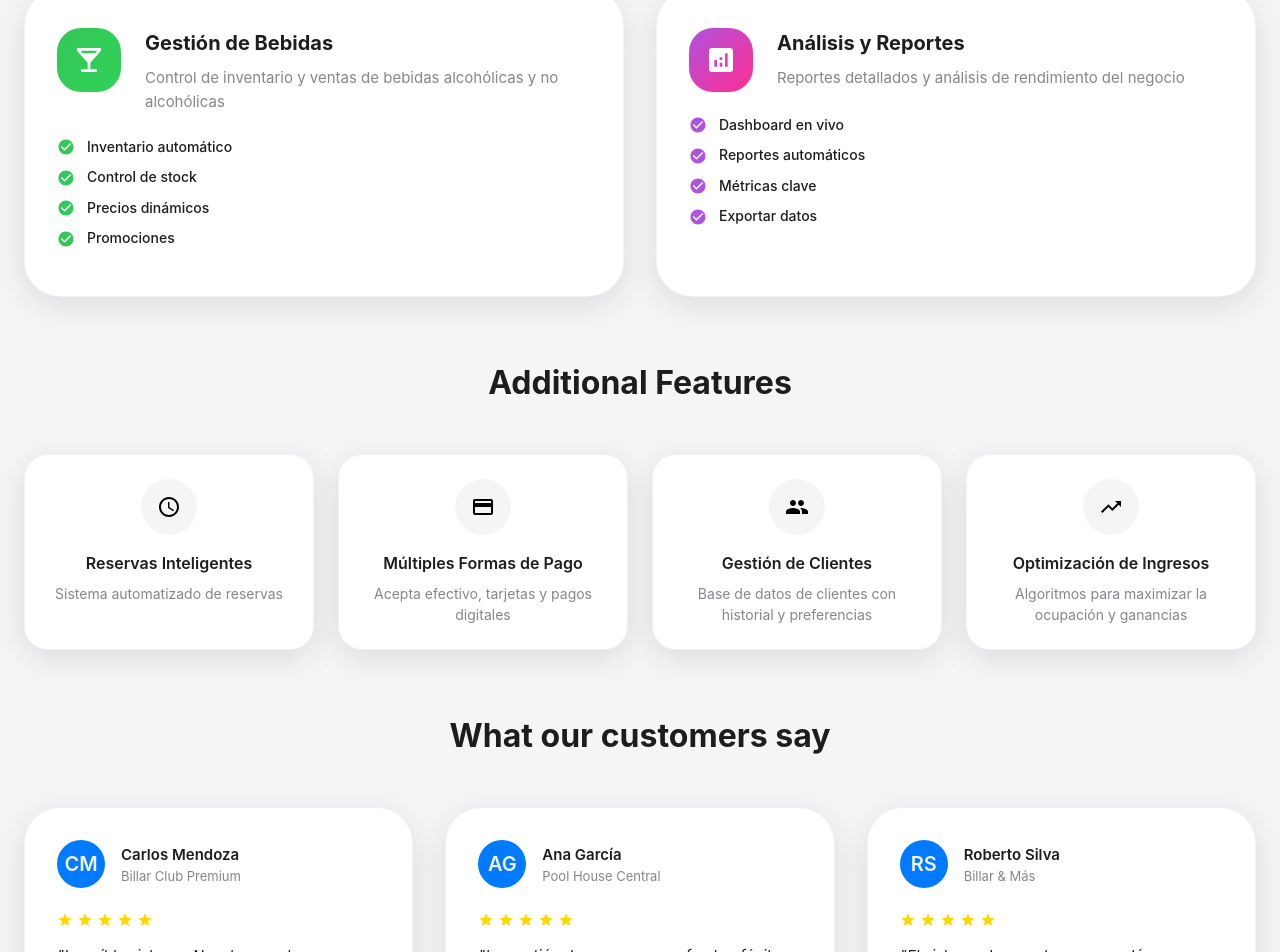
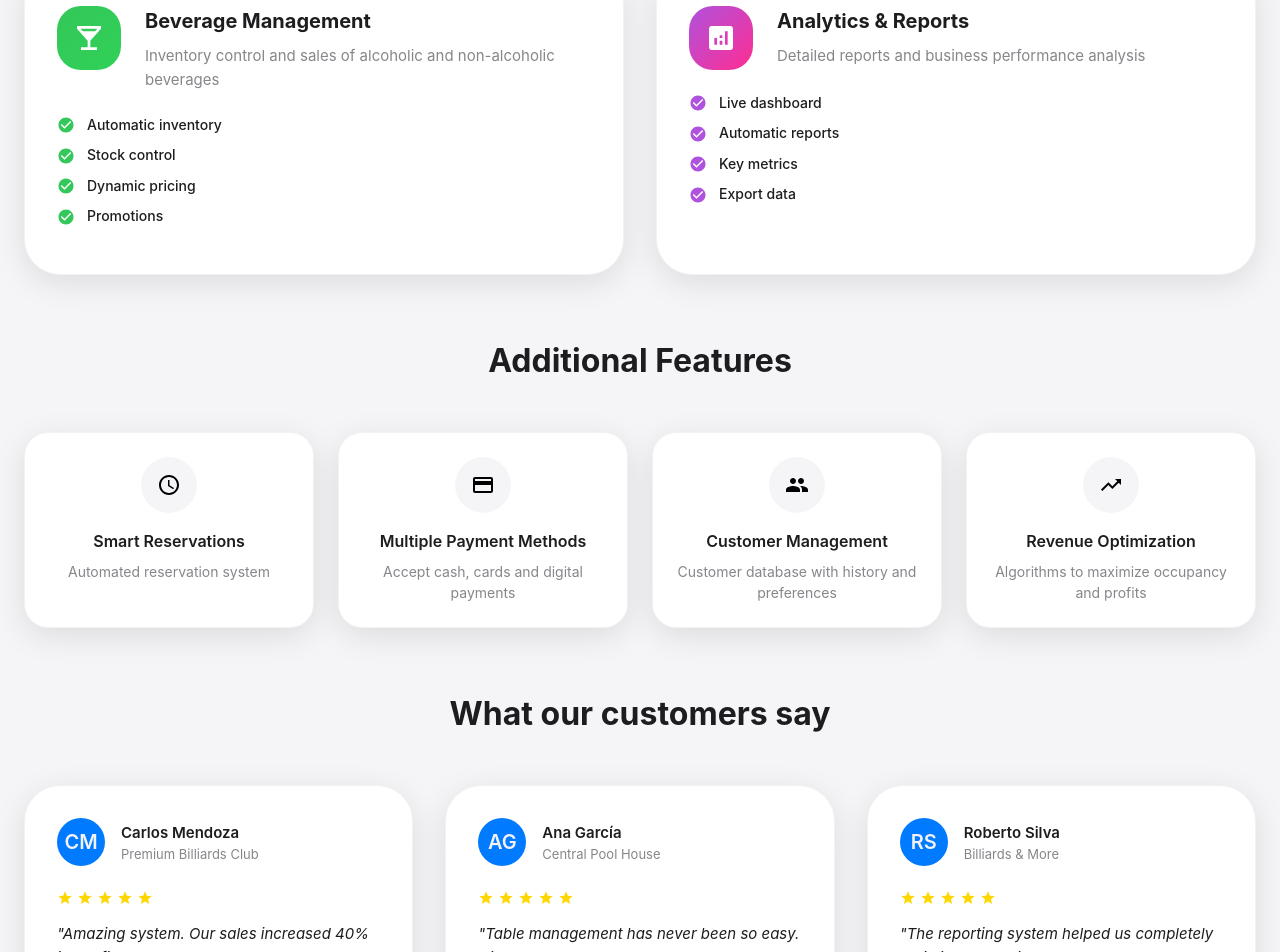
Before and after one commit to OscarZarcoG/frontend_billar, a Next.js app: page / in a window 1280 px wide. Shown: the part 1419-2371 px from the top of the page. Built offline with nearby package versions, Linux system fonts and the light colour scheme; no server answers.

Commit message:
feat(i18n): add translation support for services and testimonials
- Implement translation functions for services and testimonials data
- Update components to use translated data
- Add new translation keys in en.json and es.json
- Deprecate legacy non-translated exports

```diff
--- a/src/components/landing/Footer.tsx
+++ b/src/components/landing/Footer.tsx
@@ -36,9 +36,7 @@ export default function Footer() {
       }}
     >
       <Container maxWidth={getContainerMaxWidth() as 'xs' | 'sm' | 'md' | 'lg' | 'xl' | false}>
-        {/* Main Footer Content */}
         <Grid container spacing={6} sx={{ mb: 6 }}>
-          {/* Company Info */}
           <Grid size={{ xs: 12, lg: 6 }}>
             <Box sx={{ mb: 4 }}>
               <Box sx={{ display: 'flex', alignItems: 'center', gap: 2, mb: 3 }}>
@@ -79,7 +77,6 @@ export default function Footer() {
                 {t('footer.description')}
               </Typography>
 
-              {/* Contact Info */}
               <Stack spacing={2}>
                 <Box component="div" sx={{ display: 'flex', alignItems: 'center', gap: 2 }}>
                   <Typography
--- a/src/components/landing/ServicesSection.tsx
+++ b/src/components/landing/ServicesSection.tsx
@@ -17,14 +17,20 @@ import {
   Star,
   PlayCircleOutline,
 } from '@mui/icons-material';
-import { mainServices, additionalFeatures } from 'constants/landing/services';
-import { testimonials } from 'constants/landing/testimonials';
+import { getMainServices, getAdditionalFeatures } from 'constants/landing/services';
+import { getTestimonials } from 'constants/landing/testimonials';
 import { colors, getSectionPadding, getContainerMaxWidth } from 'utils/landing/styles';
 import { getCardHoverStyles } from 'utils/landing/animations';
 import { useTranslation } from '../../hooks/language/useTranslation';
 
 export default function ServicesSection() {
   const { t } = useTranslation();
+
+  // Get translated data
+  const mainServices = getMainServices(t);
+  const additionalFeatures = getAdditionalFeatures(t);
+  const testimonials = getTestimonials(t);
+
   return (
     <Box sx={{ ...getSectionPadding(), backgroundColor: colors.background }}>
       <Container maxWidth={getContainerMaxWidth() as 'xs' | 'sm' | 'md' | 'lg' | 'xl' | false}>
--- a/src/constants/landing/footer.ts
+++ b/src/constants/landing/footer.ts
@@ -34,10 +34,10 @@ export const supportLinks = [
 ];
 
 export const legalLinks = [
-  { label: 'footer.legal_links.terms_of_service', href: '/terms-of-service' },
-  { label: 'footer.legal_links.privacy_policy', href: '/privacy-policy' },
-  { label: 'footer.legal_links.cookie_policy', href: '/cookie-policy' },
-  { label: 'footer.legal_links.gdpr', href: '/gdpr' },
+  { label: 'footer.legal_links.terms_of_service', href: '/landing/terms-of-service' },
+  { label: 'footer.legal_links.privacy_policy', href: '/landing/privacy-policy' },
+  { label: 'footer.legal_links.cookie_policy', href: '/landing/cookie-policy' },
+  { label: 'footer.legal_links.gdpr', href: '/landing/gdpr' },
 ];
 
 export const socialLinks = [
--- a/src/constants/landing/services.ts
+++ b/src/constants/landing/services.ts
@@ -9,6 +9,86 @@ import {
   TrendingUp,
 } from '@mui/icons-material';
 
+export const getMainServices = (t: (key: string) => string) => [
+  {
+    icon: TableBar,
+    title: t('services.main_services.table_management.title'),
+    description: t('services.main_services.table_management.description'),
+    features: [
+      t('services.main_services.table_management.features.0'),
+      t('services.main_services.table_management.features.1'),
+      t('services.main_services.table_management.features.2'),
+      t('services.main_services.table_management.features.3')
+    ],
+    color: '#007AFF',
+    gradient: 'linear-gradient(135deg, #007AFF 0%, #5AC8FA 100%)',
+  },
+  {
+    icon: Restaurant,
+    title: t('services.main_services.food_management.title'),
+    description: t('services.main_services.food_management.description'),
+    features: [
+      t('services.main_services.food_management.features.0'),
+      t('services.main_services.food_management.features.1'),
+      t('services.main_services.food_management.features.2'),
+      t('services.main_services.food_management.features.3')
+    ],
+    color: '#FF9500',
+    gradient: 'linear-gradient(135deg, #FF9500 0%, #FFCC02 100%)',
+  },
+  {
+    icon: LocalBar,
+    title: t('services.main_services.drinks_management.title'),
+    description: t('services.main_services.drinks_management.description'),
+    features: [
+      t('services.main_services.drinks_management.features.0'),
+      t('services.main_services.drinks_management.features.1'),
+      t('services.main_services.drinks_management.features.2'),
+      t('services.main_services.drinks_management.features.3')
+    ],
+    color: '#34C759',
+    gradient: 'linear-gradient(135deg, #34C759 0%, #30D158 100%)',
+  },
+  {
+    icon: Analytics,
+    title: t('services.main_services.analytics.title'),
+    description: t('services.main_services.analytics.description'),
+    features: [
+      t('services.main_services.analytics.features.0'),
+      t('services.main_services.analytics.features.1'),
+      t('services.main_services.analytics.features.2'),
+      t('services.main_services.analytics.features.3')
+    ],
+    color: '#AF52DE',
+    gradient: 'linear-gradient(135deg, #AF52DE 0%, #FF2D92 100%)',
+  },
+];
+
+// Function to get additional features with translations
+export const getAdditionalFeatures = (t: (key: string) => string) => [
+  {
+    icon: Schedule,
+    title: t('services.additional_features.smart_reservations.title'),
+    description: t('services.additional_features.smart_reservations.description'),
+  },
+  {
+    icon: Payment,
+    title: t('services.additional_features.multiple_payments.title'),
+    description: t('services.additional_features.multiple_payments.description'),
+  },
+  {
+    icon: Group,
+    title: t('services.additional_features.customer_management.title'),
+    description: t('services.additional_features.customer_management.description'),
+  },
+  {
+    icon: TrendingUp,
+    title: t('services.additional_features.revenue_optimization.title'),
+    description: t('services.additional_features.revenue_optimization.description'),
+  },
+];
+
+// Legacy exports for backward compatibility (deprecated)
 export const mainServices = [
   {
     icon: TableBar,
--- a/src/constants/landing/testimonials.ts
+++ b/src/constants/landing/testimonials.ts
@@ -1,3 +1,29 @@
+// Function to get testimonials with translations
+export const getTestimonials = (t: (key: string) => string) => [
+  {
+    name: t('services.testimonials.carlos_mendoza.name'),
+    business: t('services.testimonials.carlos_mendoza.business'),
+    rating: 5,
+    comment: t('services.testimonials.carlos_mendoza.comment'),
+    avatar: 'CM',
+  },
+  {
+    name: t('services.testimonials.ana_garcia.name'),
+    business: t('services.testimonials.ana_garcia.business'),
+    rating: 5,
+    comment: t('services.testimonials.ana_garcia.comment'),
+    avatar: 'AG',
+  },
+  {
+    name: t('services.testimonials.roberto_silva.name'),
+    business: t('services.testimonials.roberto_silva.business'),
+    rating: 5,
+    comment: t('services.testimonials.roberto_silva.comment'),
+    avatar: 'RS',
+  },
+];
+
+// Legacy export for backward compatibility (deprecated)
 export const testimonials = [
   {
     name: 'Carlos Mendoza',
--- a/src/language/en.json
+++ b/src/language/en.json
@@ -168,7 +168,64 @@
     "cta_title": "Ready to transform your business?",
     "cta_subtitle": "Join hundreds of pool halls that have already optimized their operations",
     "cta_primary": "Start Free Trial",
-    "cta_secondary": "Request Demo"
+    "cta_secondary": "Request Demo",
+    "main_services": {
+      "table_management": {
+        "title": "Table Management",
+        "description": "Complete control of all pool table status in real time",
+        "features": ["Real-time status", "Automatic reservations", "Usage history", "Customizable rates"]
+      },
+      "food_management": {
+        "title": "Food Management",
+        "description": "Complete system for managing food and snack orders",
+        "features": ["Digital menu", "Table orders", "Inventory control", "Sales reports"]
+      },
+      "drinks_management": {
+        "title": "Beverage Management",
+        "description": "Inventory control and sales of alcoholic and non-alcoholic beverages",
+        "features": ["Automatic inventory", "Stock control", "Dynamic pricing", "Promotions"]
+      },
+      "analytics": {
+        "title": "Analytics & Reports",
+        "description": "Detailed reports and business performance analysis",
+        "features": ["Live dashboard", "Automatic reports", "Key metrics", "Export data"]
+      }
+    },
+    "additional_features": {
+      "smart_reservations": {
+        "title": "Smart Reservations",
+        "description": "Automated reservation system"
+      },
+      "multiple_payments": {
+        "title": "Multiple Payment Methods",
+        "description": "Accept cash, cards and digital payments"
+      },
+      "customer_management": {
+        "title": "Customer Management",
+        "description": "Customer database with history and preferences"
+      },
+      "revenue_optimization": {
+        "title": "Revenue Optimization",
+        "description": "Algorithms to maximize occupancy and profits"
+      }
+    },
+    "testimonials": {
+      "carlos_mendoza": {
+        "name": "Carlos Mendoza",
+        "business": "Premium Billiards Club",
+        "comment": "Amazing system. Our sales increased 40% in the first month."
+      },
+      "ana_garcia": {
+        "name": "Ana García",
+        "business": "Central Pool House",
+        "comment": "Table management has never been so easy. Highly recommended."
+      },
+      "roberto_silva": {
+        "name": "Roberto Silva",
+        "business": "Billiards & More",
+        "comment": "The reporting system helped us completely optimize the business."
+      }
+    }
   },
   "footer": {
     "description": "The comprehensive platform for modern pool hall management. Optimize operations, maximize profits and provide the best experience to your customers.",
--- a/src/language/es.json
+++ b/src/language/es.json
@@ -213,7 +213,64 @@
     "cta_title": "¿Listo para transformar tu negocio?",
     "cta_subtitle": "Únete a cientos de salones que ya optimizaron sus operaciones",
     "cta_primary": "Comenzar Prueba Gratuita",
-    "cta_secondary": "Solicitar Demo"
+    "cta_secondary": "Solicitar Demo",
+    "main_services": {
+      "table_management": {
+        "title": "Gestión de Mesas",
+        "description": "Control completo del estado de todas las mesas de billar en tiempo real",
+        "features": ["Estado en tiempo real", "Reservas automáticas", "Historial de uso", "Tarifas personalizables"]
+      },
+      "food_management": {
+        "title": "Gestión de Alimentos",
+        "description": "Sistema completo para el manejo de pedidos de comida y snacks",
+        "features": ["Menú digital", "Pedidos por mesa", "Control de inventario", "Reportes de ventas"]
+      },
+      "drinks_management": {
+        "title": "Gestión de Bebidas",
+        "description": "Control de inventario y ventas de bebidas alcohólicas y no alcohólicas",
+        "features": ["Inventario automático", "Control de stock", "Precios dinámicos", "Promociones"]
+      },
+      "analytics": {
+        "title": "Análisis y Reportes",
+        "description": "Reportes detallados y análisis de rendimiento del negocio",
+        "features": ["Dashboard en vivo", "Reportes automáticos", "Métricas clave", "Exportar datos"]
+      }
+    },
+    "additional_features": {
+      "smart_reservations": {
+        "title": "Reservas Inteligentes",
+        "description": "Sistema automatizado de reservas"
+      },
+      "multiple_payments": {
+        "title": "Múltiples Formas de Pago",
+        "description": "Acepta efectivo, tarjetas y pagos digitales"
+      },
+      "customer_management": {
+        "title": "Gestión de Clientes",
+        "description": "Base de datos de clientes con historial y preferencias"
+      },
+      "revenue_optimization": {
+        "title": "Optimización de Ingresos",
+        "description": "Algoritmos para maximizar la ocupación y ganancias"
+      }
+    },
+    "testimonials": {
+      "carlos_mendoza": {
+        "name": "Carlos Mendoza",
+        "business": "Billar Club Premium",
+        "comment": "Increíble sistema. Nuestras ventas aumentaron 40% en el primer mes."
+      },
+      "ana_garcia": {
+        "name": "Ana García",
+        "business": "Pool House Central",
+        "comment": "La gestión de mesas nunca fue tan fácil. Altamente recomendado."
+      },
+      "roberto_silva": {
+        "name": "Roberto Silva",
+        "business": "Billar & Más",
+        "comment": "El sistema de reportes nos ayudó a optimizar completamente el negocio."
+      }
+    }
   },
   "errors": {
     "generic": "Ha ocurrido un error",
```
